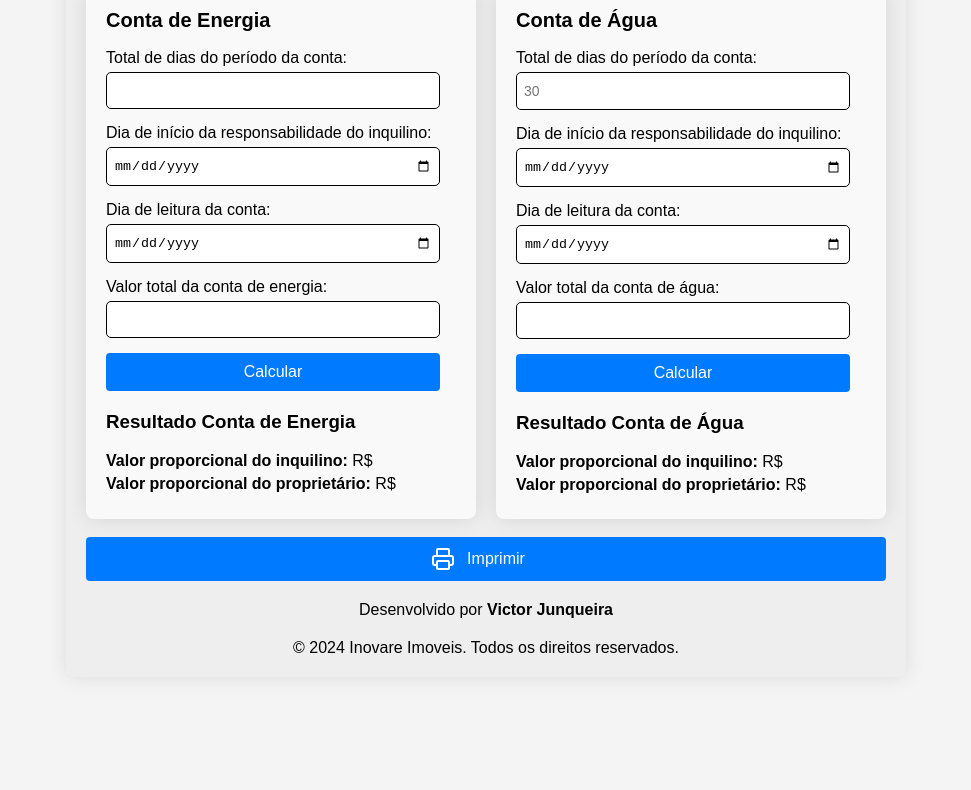
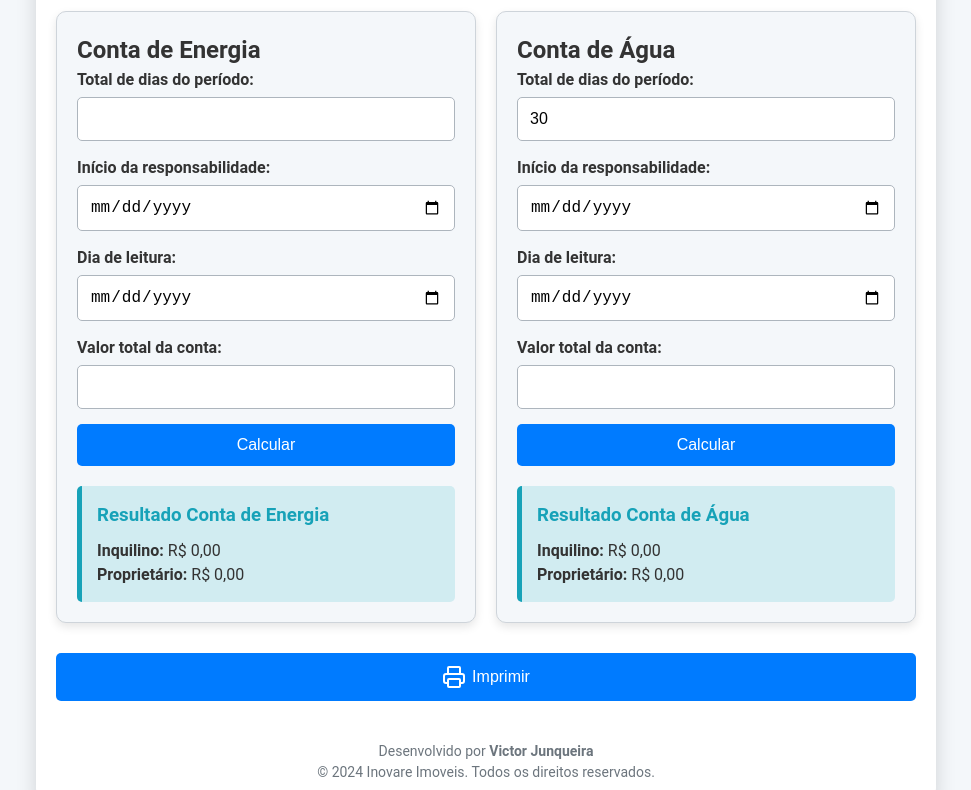
Before and after one commit to VictorJunqueira1/proportional-days-calculator, a plain HTML site: page index.html in a window 1280 px wide. Shown: the part 129-919 px from the top of the page, without its empty margins (154-1125 px from the left). Before the commit the page ends 840 px from the top, so only its background shows below. Drawn offline with Linux system fonts and the light colour scheme.

Commit message:
[style] Melhorando layout e estilização do formulário.

```diff
--- a/index.html
+++ b/index.html
@@ -11,69 +11,73 @@
 
 <body>
     <div class="container">
-        <h1 class="block">Calculadora de Dias Proporcionais</h1>
-        <h1 class="hidden">Cálculo de Dias Proporcionais</h1>
-        <div class="columns">
-            <div class="column-1">
+        <header>
+            <h1>Calculadora de Dias Proporcionais</h1>
+        </header>
+
+        <main>
+            <div class="form-grid">
+                <section class="form-section">
                     <h2>Conta de Energia</h2>
                     <form id="energyForm">
                         <div class="form-group">
-                        <label for="energyDays">Total de dias do período da conta:</label>
-                        <input type="number" id="energyDays" name="energyDays" required>
+                            <label for="totalDaysEnergy">Total de dias do período:</label>
+                            <input type="number" id="totalDaysEnergy" required>
                         </div>
                         <div class="form-group">
-                        <label for="energyStartDay">Dia de início da responsabilidade do inquilino:</label>
-                        <input type="date" id="energyStartDay" name="energyStartDay" required>
+                            <label for="startDateEnergy">Início da responsabilidade:</label>
+                            <input type="date" id="startDateEnergy" required>
                         </div>
                         <div class="form-group">
-                        <label for="energyEndDay">Dia de leitura da conta:</label>
-                        <input type="date" id="energyEndDay" name="energyEndDay" required>
+                            <label for="readingDateEnergy">Dia de leitura:</label>
+                            <input type="date" id="readingDateEnergy" required>
                         </div>
                         <div class="form-group">
-                        <label for="energyValue">Valor total da conta de energia:</label>
-                        <input type="number" id="energyValue" name="energyValue" step="0.01" required>
+                            <label for="totalValueEnergy">Valor total da conta:</label>
+                            <input type="number" id="totalValueEnergy" step="0.01" required>
                         </div>
                         <button type="submit">Calcular</button>
                     </form>
                     <div class="result">
                         <h3>Resultado Conta de Energia</h3>
-                    <p><strong>Valor proporcional do inquilino:</strong> R$ <span id="energyTenantValue"></span></p>
-                    <p><strong>Valor proporcional do proprietário:</strong> R$ <span id="energyOwnerValue"></span></p>
+                        <p><strong>Inquilino:</strong> R$ <span id="energyTenantValue">0,00</span></p>
+                        <p><strong>Proprietário:</strong> R$ <span id="energyOwnerValue">0,00</span></p>
                     </div>
-            </div>
-            <div class="column-2">
+                </section>
+
+                <section class="form-section">
                     <h2>Conta de Água</h2>
                     <form id="waterForm">
-                    <div class="input">
-                        <label for="energyDays">Total de dias do período da conta:</label>
-                        <input type="number" id="campo" placeholder="30" readonly>
+                        <div class="form-group">
+                            <label for="totalDaysWater">Total de dias do período:</label>
+                            <input type="number" id="totalDaysWater" value="30" readonly>
                         </div>
                         <div class="form-group">
-                        <label for="waterStartDay">Dia de início da responsabilidade do inquilino:</label>
-                        <input type="date" id="waterStartDay" name="waterStartDay" required>
+                            <label for="startDateWater">Início da responsabilidade:</label>
+                            <input type="date" id="startDateWater" required>
                         </div>
                         <div class="form-group">
-                        <label for="waterEndDay">Dia de leitura da conta:</label>
-                        <input type="date" id="waterEndDay" name="waterEndDay" required>
+                            <label for="readingDateWater">Dia de leitura:</label>
+                            <input type="date" id="readingDateWater" required>
                         </div>
                         <div class="form-group">
-                        <label for="waterValue">Valor total da conta de água:</label>
-                        <input type="number" id="waterValue" name="waterValue" step="0.01" required>
+                            <label for="totalValueWater">Valor total da conta:</label>
+                            <input type="number" id="totalValueWater" step="0.01" required>
                         </div>
                         <button type="submit">Calcular</button>
                     </form>
                     <div class="result">
                         <h3>Resultado Conta de Água</h3>
-                    <p><strong>Valor proporcional do inquilino:</strong> R$ <span id="waterTenantValue"></span></p>
-                    <p><strong>Valor proporcional do proprietário:</strong> R$ <span id="waterOwnerValue"></span></p>
+                        <p><strong>Inquilino:</strong> R$ <span id="waterTenantValue">0,00</span></p>
+                        <p><strong>Proprietário:</strong> R$ <span id="waterOwnerValue">0,00</span></p>
                     </div>
+                </section>
             </div>
-        </div>
-        <div class="printerButton">
+
+            <div class="print-button">
                 <button onclick="window.print()">
                     <svg xmlns="http://www.w3.org/2000/svg" width="24" height="24" viewBox="0 0 24 24" fill="none"
-                    stroke="currentColor" stroke-width="2" stroke-linecap="round" stroke-linejoin="round"
-                    class="lucide lucide-printer">
+                        stroke="currentColor" stroke-width="2" stroke-linecap="round" stroke-linejoin="round">
                         <path d="M6 18H4a2 2 0 0 1-2-2v-5a2 2 0 0 1 2-2h16a2 2 0 0 1 2 2v5a2 2 0 0 1-2 2h-2" />
                         <path d="M6 9V3a1 1 0 0 1 1-1h10a1 1 0 0 1 1 1v6" />
                         <rect x="6" y="14" width="12" height="8" rx="1" />
@@ -81,13 +85,14 @@
                     <span>Imprimir</span>
                 </button>
             </div>
-        <div class="credit">
-            <p>Desenvolvido por <span>Victor Junqueira</span></a></p>
+        </main>
+
+        <footer>
+            <p class="credit">Desenvolvido por <span style="font-weight: 600;">Victor Junqueira</span></p>
+            <p>&copy; 2024 Inovare Imoveis. Todos os direitos reservados.</p>
+        </footer>
     </div>
-        <div class="credit credit-inovare">
-            <p>&copy; 2024 Inovare Imoveis. Todos os direitos reservados.</p>
-        </div>
-    </div>
+
     <script src="/src/js/script.js"></script>
 </body>
 
--- a/src/css/styles.css
+++ b/src/css/styles.css
@@ -1,231 +1,134 @@
+* {
+    margin: 0;
+    padding: 0;
+    box-sizing: border-box;
+}
+
 body {
-    font-family: sans-serif;
-    background-color: #f4f4f4;
-    display: flex;
-    justify-content: center;
-    align-items: center;
-    height: 100vh;
-    margin: 0;
-    padding: 20px;
+    font-family: 'Roboto', sans-serif;
+    background-color: #f4f7fa;
+    color: #333;
+    line-height: 1.5;
 }
 
 .container {
-    background: #eee;
+    max-width: 900px;
+    margin: 40px auto;
     padding: 20px;
-    border-radius: 8px;
-    box-shadow: 0 0 20px rgba(0, 0, 0, 0.1);
-    width: 90%;
-    max-width: 800px;
+    background: #ffffff;
+    border-radius: 15px;
+    box-shadow: 0 8px 20px rgba(0, 0, 0, 0.15);
 }
 
-h1 {
-    font-size: 24px;
+header {
+    text-align: center;
     margin-bottom: 20px;
-    text-align: center;
 }
 
-.columns {
-    display: flex;
-    flex-wrap: wrap;
+header h1 {
+    color: #007bff;
+    font-size: 2.5rem;
+}
+
+.form-grid {
+    display: grid;
+    grid-template-columns: repeat(auto-fill, minmax(300px, 1fr));
     gap: 20px;
 }
 
-.column-1,
-.column-2 {
-    flex: 1;
-    background: #f9f9f9;
+.form-section {
     padding: 20px;
-    border-radius: 8px;
-    box-shadow: 0 0 20px rgba(0, 0, 0, 0.1);
-}
-
-h2 {
-    font-size: 20px;
-    margin-top: 0;
+    border: 1px solid #ced4da;
+    border-radius: 10px;
+    background-color: #f4f7fa;
+    box-shadow: 0 4px 10px rgba(0, 0, 0, 0.1);
 }
 
 .form-group {
     margin-bottom: 15px;
 }
 
-.input input {
-    margin-bottom: 15px;
-    cursor: not-allowed;
-    user-select: none;
-    pointer-events: none;
-    font-size: 14px;
-}
-
 label {
+    font-weight: bold;
+    margin-bottom: 5px;
     display: block;
-    margin-bottom: 5px;
 }
 
 input[type="number"],
 input[type="date"] {
-    width: calc(100% - 16px);
-    padding: 8px;
-    box-sizing: border-box;
-    padding: 10px 0px;
+    width: 100%;
+    padding: 12px;
+    border: 1px solid #adb5bd;
     border-radius: 5px;
-    border: 1px solid #000;
-    padding-left: 7px;
-    padding-right: 7px;
+    font-size: 16px;
+    transition: border-color 0.3s;
+}
+
+input[type="number"]:focus,
+input[type="date"]:focus {
+    border-color: #007bff;
+    outline: none;
 }
 
 button {
-    background: #007bff;
+    width: 100%;
+    padding: 12px;
+    background-color: #007bff;
     color: white;
     border: none;
-    padding: 10px;
-    width: calc(100% - 16px);
+    border-radius: 5px;
+    font-size: 16px;
     cursor: pointer;
-    border-radius: 4px;
-    font-size: 16px;
-}
-
-button:hover {
-    background: #0056b3;
-    transition: all ease-in-out 300ms;
+    transition: background-color 0.3s, transform 0.3s;
 }
 
 .result {
     margin-top: 20px;
+    padding: 15px;
+    background-color: #d1ecf1;
+    border-left: 5px solid #17a2b8;
+    border-radius: 5px;
 }
 
-.result p {
-    margin: 5px 0;
+h3 {
+    margin-bottom: 10px;
+    color: #17a2b8;
 }
 
-.credit {
-    display: flex;
-    flex-direction: column;
-    justify-content: center;
-    align-items: center;
-    gap: 5px;
-    font-family: Arial, sans-serif;
+.print-button {
     text-align: center;
-    margin-top: 20px;
+    margin-top: 30px;
+    width: 100%;
 }
 
-.credit p {
-    margin: 0px;
-}
-
-.credit span {
-    font-weight: bold;
-}
-
-.credit span {
-    text-decoration: none;
-    color: inherit;
-}
-
-.credit span:hover {
-    text-decoration: underline;
-}
-
-.printerButton {
-    display: flex;
-    background-color: #007bff;
-    border-radius: 4px;
-    margin-top: 18px;
-}
-
-.printerButton:hover {
-    background: #0056b3;
-    transition: all ease-in-out 300ms;
-}
-
-.printerButton button {
+.print-button button {
     display: flex;
     align-items: center;
     justify-content: center;
-    border: none;
-    background: none;
-    cursor: pointer;
-    gap: 12px;
+    gap: 6px;
 }
 
-.hidden {
-    display: none;
+footer {
+    text-align: center;
+    margin-top: 40px;
+    font-size: 14px;
+    color: #6c757d;
+}
+
+@media (max-width: 600px) {
+    .form-grid {
+        grid-template-columns: 1fr;
+    }
 }
 
 @media print {
-
-    .credit,
-    .printerButton,
-    button,
-    .block {
+    button[type="submit"],
+    .print-button,
+    .credit {
         display: none;
     }
 
-    .hidden,
-    .credit-inovare {
-        display: block;
-    }
-
-    body {
-        margin: 0;
-        padding: 0;
-    }
-
-    .container {
-        padding: 10px;
-        width: 100%;
-        max-width: 100%;
-    }
-
-    h1,
-    h2,
-    h3 {
-        font-size: 18px;
-        margin: 10px 0;
-    }
-
-    .form-group {
-        margin-bottom: 10px;
-    }
-
-    input[type="number"],
-    input[type="date"],
-    button {
-        width: 100%;
-        padding: 5px;
-        font-size: 14px;
-    }
-
-    .result p {
-        margin: 5px 0;
-        font-size: 14px;
-    }
-
-    .columns {
-        flex-direction: column;
-        gap: 10px;
-    }
-
-    .column-1,
-    .column-2 {
-        flex: none;
-        margin-bottom: 10px;
+    header h1 {
+        color: #333;
     }
 }
-
-@media (width < 442px) {
-    .container {
-        margin-top: 285px;
-    }
-}
-
-@media (width < 390px) {
-    .container {
-        margin-top: 470px;
-    }
-}
-
-@media (min-width: 1024px) {
-    body {
-        overflow-y: hidden;
-    }
-}
```
Also changed, not shown: src/js/script.js (+15 -11 lines), 1 other file. Lines whose indentation alone changed are shown as unchanged.
